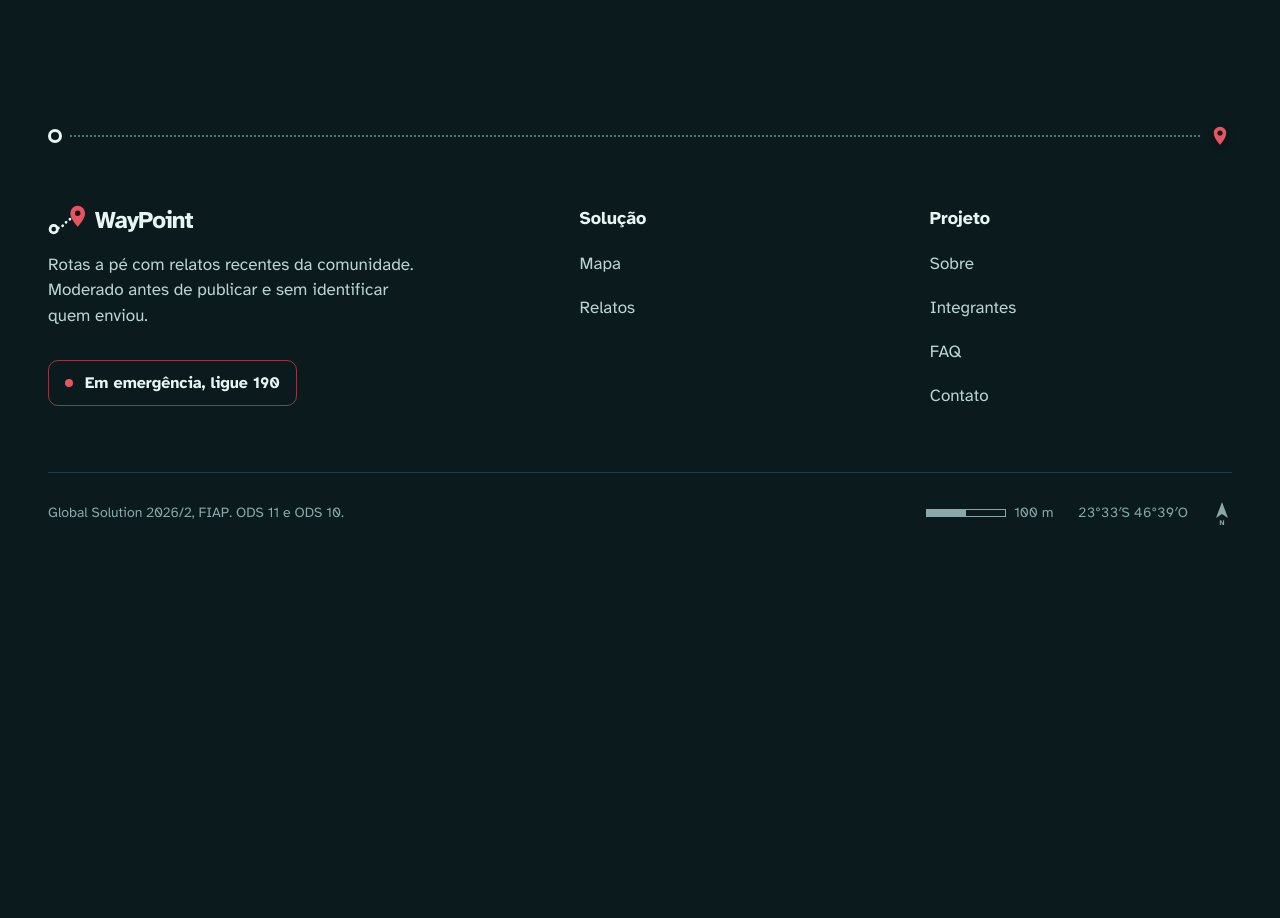
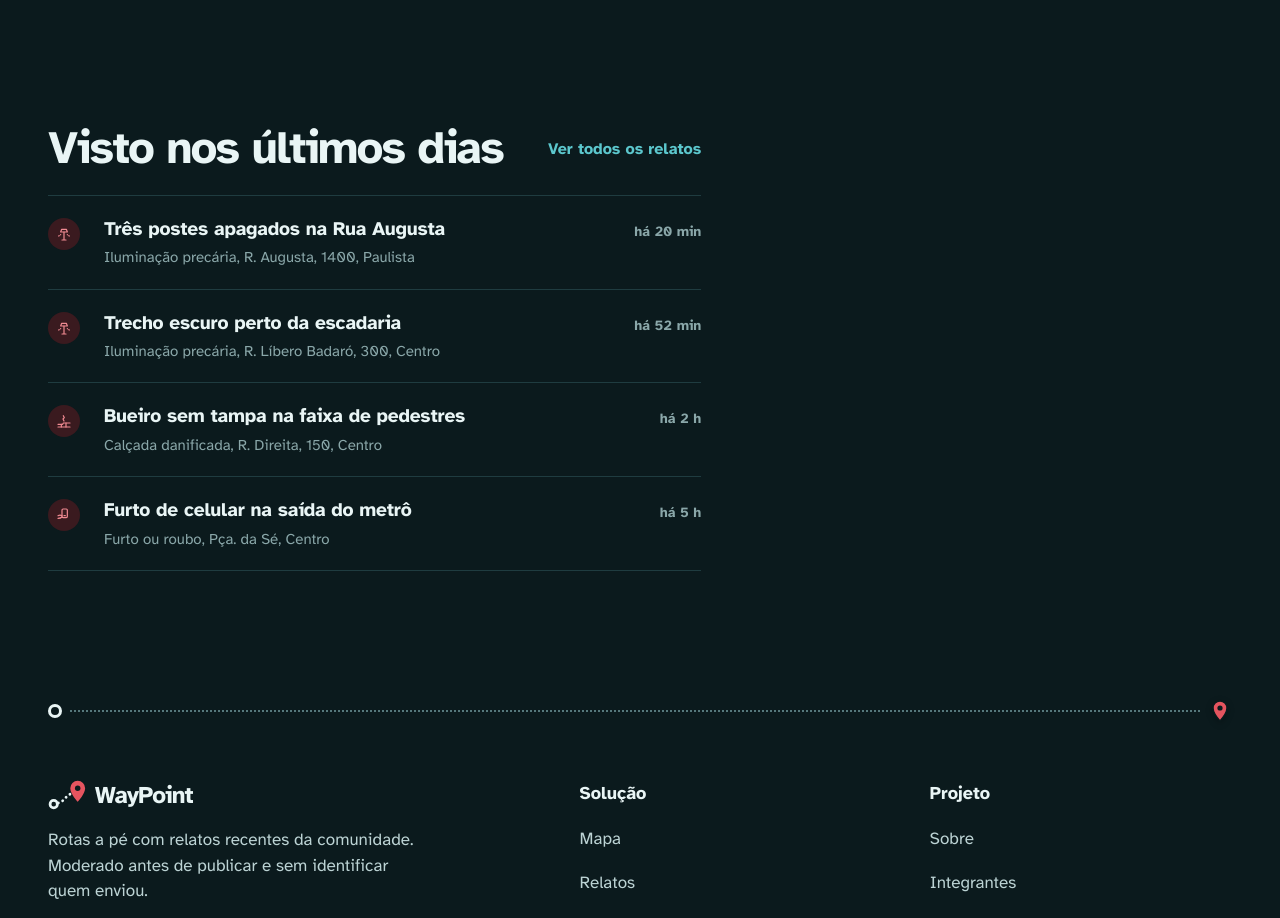
Before and after one commit to pivattidev/waypoint, a React (Vite) app: page / in a window 1280 px wide. Shown: the part 920-1838 px from the top of the page. Before the commit the page ends 1473 px from the top, so only its background shows below. Built offline with nearby package versions, Linux system fonts and the light colour scheme.

Commit message:
feat: lista os relatos recentes na Home

```diff
--- a/src/pages/Home.tsx
+++ b/src/pages/Home.tsx
@@ -1,7 +1,12 @@
 import type { CSSProperties } from 'react'
+import { Link } from 'react-router-dom'
 import { LinkBotao } from '../components/Button'
+import { Carregando, ListaVazia, MensagemErro } from '../components/EstadoTela'
+import ItemRelato from '../components/ItemRelato'
 import Pin from '../components/Pin'
 import Revelar from '../components/Revelar'
+import { useRequisicao } from '../hooks/useRequisicao'
+import { listarRelatos } from '../services/relatos'
 
 /** Como funciona: é uma sequência de verdade, então cada passo é uma parada da rota. */
 const paradas = [
@@ -48,6 +53,9 @@ function Itinerario() {
 }
 
 export default function Home() {
+  const { dados: relatos, carregando, erro, recarregar } = useRequisicao(() => listarRelatos('APROVADO'), [])
+  const recentes = (relatos ?? []).slice().sort((a, b) => b.dataOcorrencia.localeCompare(a.dataOcorrencia)).slice(0, 4)
+
   return (
     <>
       {/* Hero: por enquanto só o texto e as chamadas; o mapa noturno entra depois */}
@@ -82,6 +90,40 @@ export default function Home() {
           <Itinerario />
         </div>
       </section>
+
+      {/* Relatos recentes: a mesma lista enxuta da página Relatos */}
+      <section aria-labelledby="recentes" className="pb-24 sm:pb-32">
+        <div className={`${container} grid gap-12 lg:grid-cols-[minmax(0,7fr)_minmax(0,5fr)] lg:gap-16`}>
+          <div className="min-w-0">
+            <Revelar className="mb-6 flex flex-wrap items-end justify-between gap-4">
+              <h2 id="recentes" className="text-[clamp(2rem,3.6vw,3rem)] font-extrabold leading-[1.02] tracking-[-0.035em]">
+                Visto nos últimos dias
+              </h2>
+              <Link to="/relatos" className="inline-flex min-h-11 items-center font-bold text-link underline-offset-4 hover:underline">
+                Ver todos os relatos
+              </Link>
+            </Revelar>
+
+            {carregando && <Carregando texto="Buscando relatos" />}
+            {erro && <MensagemErro titulo="Não foi possível carregar os relatos" mensagem={erro.message} onTentarNovamente={recarregar} />}
+            {relatos && relatos.length === 0 && (
+              <ListaVazia titulo="Nenhum relato publicado ainda.">
+                <p className="mb-4">Passou por algo que outras pessoas deveriam saber?</p>
+                <LinkBotao to="/enviar-relato">Enviar relato</LinkBotao>
+              </ListaVazia>
+            )}
+            {recentes.length > 0 && (
+              <ul className="border-t border-line">
+                {recentes.map((r, i) => (
+                  <li key={r.id}>
+                    <ItemRelato relato={r} indice={i} />
+                  </li>
+                ))}
+              </ul>
+            )}
+          </div>
+        </div>
+      </section>
     </>
   )
 }
```
